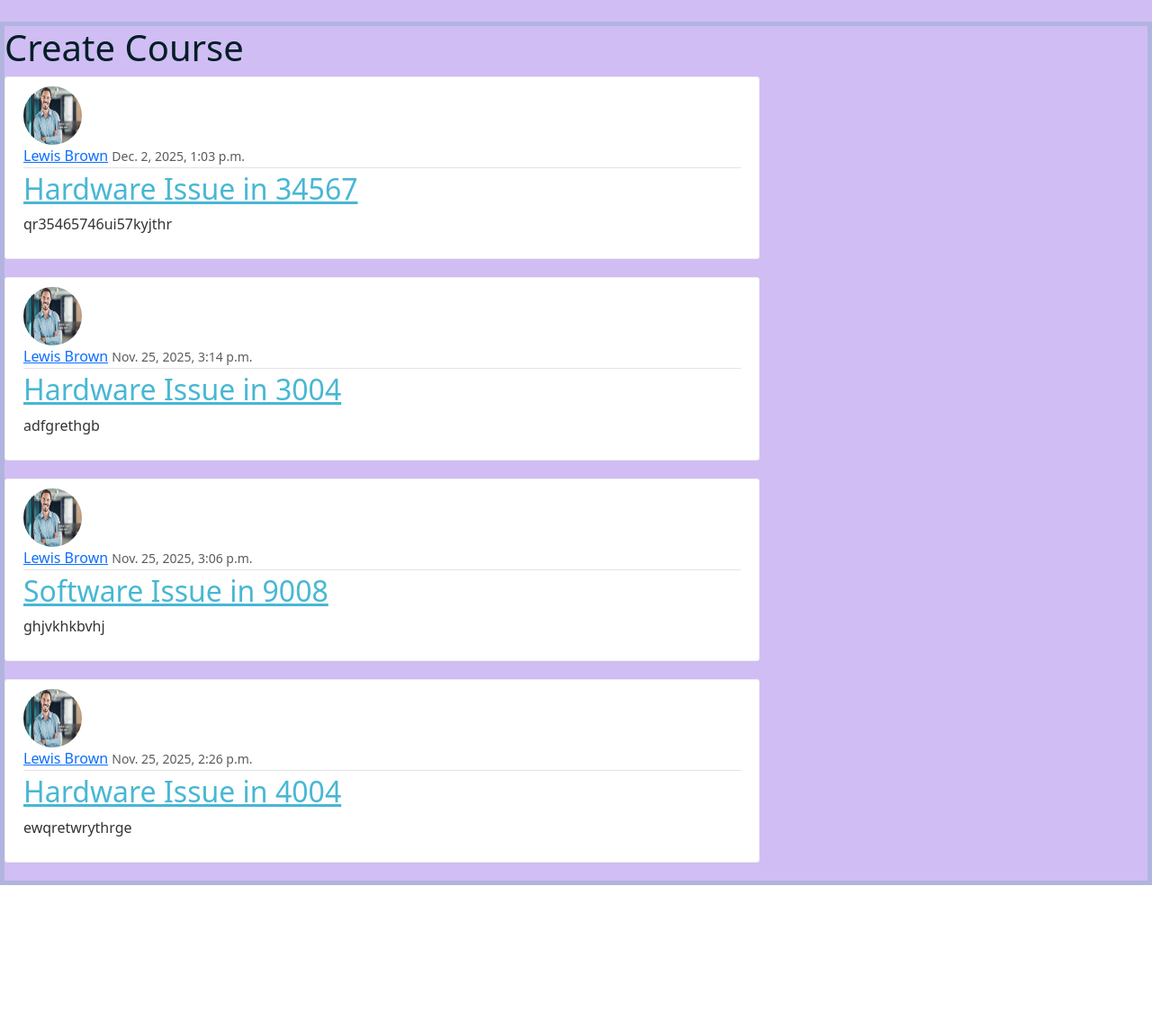
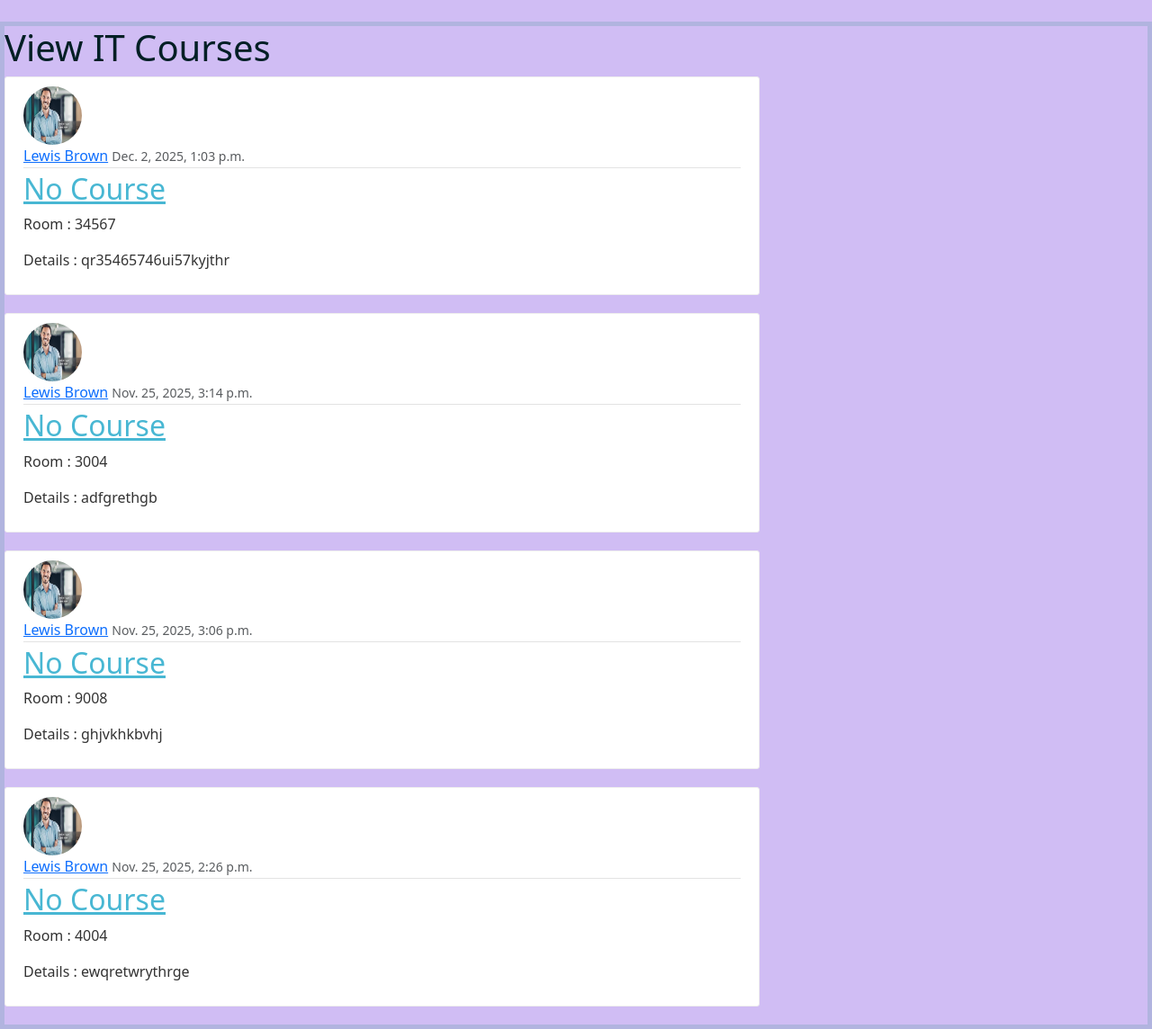
Before and after one commit to LewisBrown44/FINALYEARPROJECTREPOSITORY, a Django app: page /itreporting/report/ in a window 1280 px wide. Shown: the part 56-1200 px from the top of the page at 90% size. Before the commit the page ends 1040 px from the top, so only its background shows below. Run offline with Django 5.2, Linux system fonts and the light colour scheme; data comes from the database, SQL or seed files in the repository.

```diff
--- a/itreporting/models.py
+++ b/itreporting/models.py
@@ -6,6 +6,7 @@ from django.urls import reverse
 
 class Issue(models.Model):
     type = models.CharField(max_length=100, choices=[('Hardware', 'Hardware'), ('Software', 'Software')])
+    course = models.CharField(max_length=100, default='No Course')
     room = models.CharField(max_length=100)
     urgent = models.BooleanField(default=False)
     details = models.TextField()
--- a/itreporting/templates/itreporting/issue_detail.html
+++ b/itreporting/templates/itreporting/issue_detail.html
@@ -10,8 +10,9 @@
                     <a class="mr-2" href="#">{{ object.author.profile }}</a>
                     <small class="text-muted">{{ object.date_submitted }}</small>
                 </div>
-                <h2 class="article-title">{{ object.type    }} Room {{object.room}}</h2>
-                <p class="article-content">{{ object.details }}</p>
+                <h2 class="article-title">{{ object.course    }}</h2>
+                <p class="article-content">Room : {{ object.room }}</p>
+                <p class="article-content">Details : {{ object.details }}</p>
                         {% if object.author == user %}
 
                             <a class="btn btn-secondary btn-sm mt-1 mb-1" href="{% url 'itreporting:issue-update' object.id %}">Update</a>
--- a/itreporting/templates/itreporting/report.html
+++ b/itreporting/templates/itreporting/report.html
@@ -4,7 +4,7 @@
 {% block content %}
 
 
-    <h1>Create Course</h1>
+    <h1>View IT Courses</h1>
     {% for issue in issues %}
         <article class="media content-section">
         <img class="rounded-circle article-img" src="{{ issue.author.profile.image.url }}"/>
@@ -13,11 +13,11 @@
                     <a class="mr-2" href="#">{{ issue.author.profile }}</a>
                     <small class="text-muted">{{ issue.date_submitted }}</small>
                 </div>
-                <h2><a class="article-title" href="{% url 'itreporting:issue-detail' issue.id %}">{{ issue }}</a></h2>
-                <p class="article-content">{{ issue.details }}</p>
+                <h2><a class="article-title" href="{% url 'itreporting:issue-detail' issue.id %}">{{ issue.course }}</a></h2>
+                <p class="article-content">Room : {{ issue.room }}</p>
+                <p class="article-content">Details : {{ issue.details }}</p>
             </div>
         </article>
-
     {% endfor %}
 
 
--- a/itreporting/views.py
+++ b/itreporting/views.py
@@ -26,7 +26,7 @@ def report(request):
 
 class PostCreateView(LoginRequiredMixin, CreateView):
     model = Issue
-    fields = ['type', 'room', 'urgent', 'details']
+    fields = ['course', 'room', 'details']
     template_name = 'itreporting/issue_form.html'
 
     def form_valid(self, form):
@@ -49,7 +49,7 @@ class PostDetailView(DetailView):
 
 class PostUpdateView(LoginRequiredMixin, UpdateView):
     model = Issue
-    fields = ['type', 'room', 'details']
+    fields = ['course', 'room', 'details']
 
 
 class PostDeleteView(LoginRequiredMixin, UserPassesTestMixin, DeleteView):
```
Also changed, not shown: itreporting/migrations/0003_issue_course.py (added).
